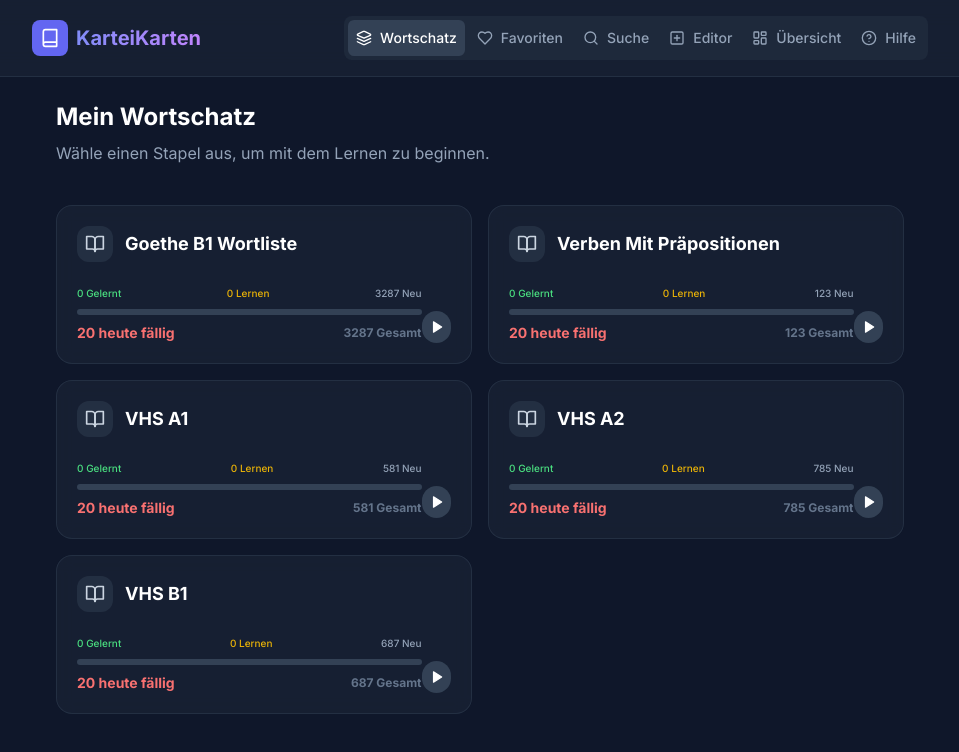
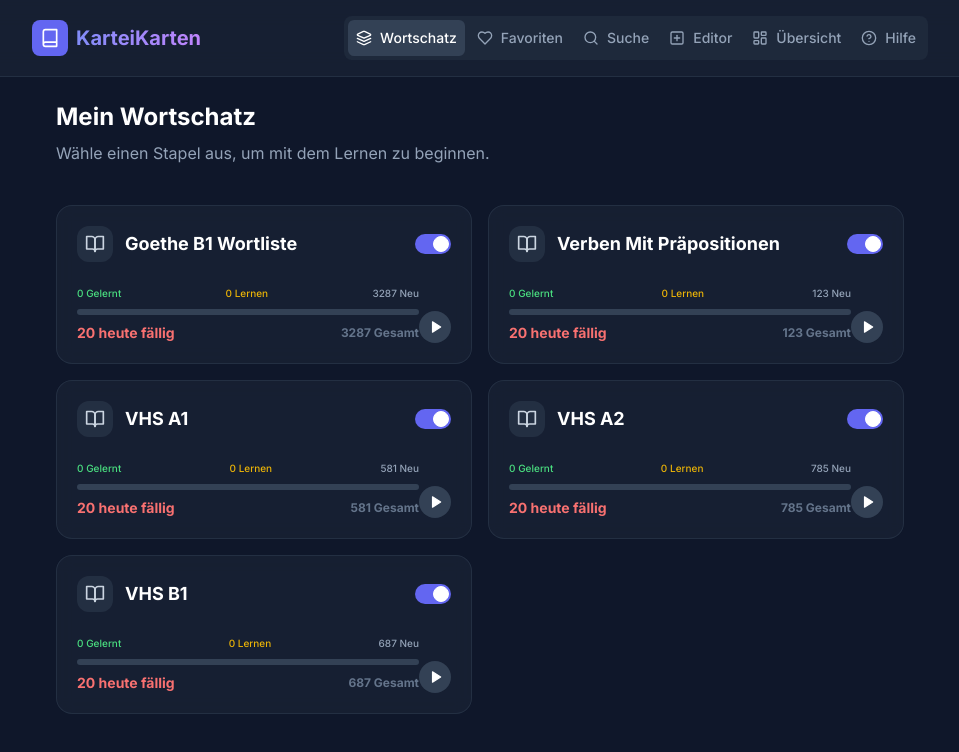
Before and after one commit to teyfikrumelli/tintin, a React (Vite) app: page / in a window 1280 px wide. Shown: the top 752 px of the page, without its empty margins (160-1119 px from the left). Built offline with nearby package versions, Linux system fonts and the light colour scheme.

Commit message:
add on off deck button

```diff
--- a/src/components/Dashboard.jsx
+++ b/src/components/Dashboard.jsx
@@ -12,6 +12,7 @@ const Dashboard = () => {
   const resetDeckProgress = useStore(state => state.resetDeckProgress);
   const dailyNewLimit = useStore(state => state.dailyNewLimit || 20);
   const setDailyNewLimit = useStore(state => state.setDailyNewLimit);
+  const activeDecks = useStore(state => state.activeDecks || {});
   const fileInputRef = useRef(null);
 
 
@@ -78,7 +79,7 @@ const Dashboard = () => {
   const deckStatsMap = cards.reduce((acc, card) => {
     const deckName = card.deck || 'Uncategorized';
     if (!acc[deckName]) {
-      acc[deckName] = { name: deckName, total: 0, learned: 0, learning: 0, new: 0, due: 0, q1: 0, q3: 0, q4: 0, q5: 0, q6: 0 };
+      acc[deckName] = { name: deckName, deckId: card.deckId, total: 0, learned: 0, learning: 0, new: 0, due: 0, q1: 0, q3: 0, q4: 0, q5: 0, q6: 0 };
     }
     acc[deckName].total += 1;
     if (isLearned(card)) acc[deckName].learned += 1;
@@ -198,12 +199,18 @@ const Dashboard = () => {
           {deckStatsList.map(deck => {
             const learnedPercent = deck.total > 0 ? (deck.learned / deck.total) * 100 : 0;
             const learningPercent = deck.total > 0 ? (deck.learning / deck.total) * 100 : 0;
+            const isActive = activeDecks[deck.deckId] !== false;
 
             return (
-              <div key={deck.name} className="flex flex-col gap-2 p-3 bg-slate-900/50 rounded-xl">
+              <div key={deck.name} className={`flex flex-col gap-2 p-3 bg-slate-900/50 rounded-xl transition-opacity duration-300 ${isActive ? '' : 'opacity-60'}`}>
                 <div className="flex justify-between items-center gap-4">
                   <div className="flex items-center gap-2 min-w-0">
                     <span className="font-medium text-white truncate" title={deck.name}>{deck.name}</span>
+                    {!isActive && (
+                      <span className="text-[10px] bg-slate-800 text-slate-500 px-1.5 py-0.5 rounded-md font-semibold select-none">
+                        Inaktiv
+                      </span>
+                    )}
                     <button
                       onClick={() => {
                         if (window.confirm(`Sind Sie sicher, dass Sie den Lernfortschritt für "${deck.name}" zurücksetzen möchten?`)) {
--- a/src/components/Home.jsx
+++ b/src/components/Home.jsx
@@ -7,6 +7,8 @@ import { isDue, isLearned, isLearning } from '../lib/srsUtils';
 const Home = ({ onStartStudy }) => {
   const cards = useStore(state => state.getAllCards());
   const getCardsDueToday = useStore(state => state.getCardsDueToday);
+  const activeDecks = useStore(state => state.activeDecks || {});
+  const toggleDeckActive = useStore(state => state.toggleDeckActive);
 
   const dueCards = getCardsDueToday();
   const dueTodayCount = dueCards.length;
@@ -15,7 +17,15 @@ const Home = ({ onStartStudy }) => {
   const decksMap = cards.reduce((acc, card) => {
     const deckName = card.deck || 'Uncategorized';
     if (!acc[deckName]) {
-      acc[deckName] = { name: deckName, total: 0, due: 0, learned: 0, learning: 0, new: 0 };
+      acc[deckName] = {
+        name: deckName,
+        deckId: card.deckId,
+        total: 0,
+        due: 0,
+        learned: 0,
+        learning: 0,
+        new: 0
+      };
     }
     acc[deckName].total += 1;
 
@@ -31,7 +41,14 @@ const Home = ({ onStartStudy }) => {
     decksMap[deckName].due = getCardsDueToday(deckName).length;
   });
 
-  const decksList = Object.values(decksMap).sort((a, b) => a.name.localeCompare(b.name));
+  // Sort: active decks on top, then alphabetically
+  const decksList = Object.values(decksMap).sort((a, b) => {
+    const aActive = activeDecks[a.deckId] !== false;
+    const bActive = activeDecks[b.deckId] !== false;
+    if (aActive && !bActive) return -1;
+    if (!aActive && bActive) return 1;
+    return a.name.localeCompare(b.name);
+  });
 
   return (
     <div className="flex flex-col gap-8 animate-in fade-in slide-in-from-bottom-4 duration-500">
@@ -43,17 +60,46 @@ const Home = ({ onStartStudy }) => {
       <div className="grid grid-cols-1 md:grid-cols-2 gap-4">
 
         {/* Individual Sub-Decks */}
-        {decksList.map(deck => (
+        {decksList.map(deck => {
+          const isActive = activeDecks[deck.deckId] !== false;
+
+          return (
             <div
               key={deck.name}
-            className="group bg-slate-800/50 backdrop-blur border border-slate-700/50 p-5 rounded-2xl flex flex-col gap-4 hover:border-slate-500 transition-colors cursor-pointer"
-            onClick={() => onStartStudy(deck.name)}
+              className={`group bg-slate-800/50 backdrop-blur border p-5 rounded-2xl flex flex-col gap-4 transition-all duration-300 ${
+                isActive
+                  ? 'border-slate-700/50 hover:border-slate-500 cursor-pointer'
+                  : 'border-slate-800/40 opacity-50 cursor-default'
+              }`}
+              onClick={() => isActive && onStartStudy(deck.name)}
             >
-            <div className="flex items-center gap-3">
-              <div className="p-2 bg-slate-700/50 text-slate-300 rounded-xl group-hover:text-white transition-colors">
+              <div className="flex items-center justify-between gap-3 w-full">
+                <div className="flex items-center gap-3 min-w-0">
+                  <div className={`p-2 rounded-xl transition-colors ${
+                    isActive
+                      ? 'bg-slate-700/50 text-slate-300 group-hover:text-white'
+                      : 'bg-slate-800/80 text-slate-600'
+                  }`}>
                     <BookOpen size={20} />
                   </div>
-              <h3 className="text-lg font-bold text-white flex-1">{deck.name}</h3>
+                  <h3 className={`text-lg font-bold truncate ${isActive ? 'text-white' : 'text-slate-500'}`}>
+                    {deck.name}
+                  </h3>
+                </div>
+
+                {/* Active/Inactive Toggle Switch */}
+                <label
+                  className="relative inline-flex items-center cursor-pointer select-none shrink-0"
+                  onClick={(e) => e.stopPropagation()}
+                >
+                  <input
+                    type="checkbox"
+                    checked={isActive}
+                    onChange={() => toggleDeckActive(deck.deckId)}
+                    className="sr-only peer"
+                  />
+                  <div className="w-9 h-5 bg-slate-700 rounded-full peer peer-checked:after:translate-x-full peer-checked:after:border-white after:content-[''] after:absolute after:top-[2px] after:left-[2px] after:bg-white after:border-slate-300 after:border after:rounded-full after:h-4 after:w-4 after:transition-all peer-checked:bg-indigo-500"></div>
+                </label>
               </div>
 
               <div className="flex justify-between items-end mt-2">
@@ -74,18 +120,30 @@ const Home = ({ onStartStudy }) => {
                     />
                   </div>
                   <div className="flex justify-between items-center text-sm font-bold">
+                    {isActive ? (
                       <span className={deck.due > 0 ? 'text-red-400' : 'text-green-400'}>
                         {deck.due} heute fällig
                       </span>
+                    ) : (
+                      <span className="text-slate-500">Inaktiv</span>
+                    )}
                     <span className="text-slate-500 text-xs">{deck.total} Gesamt</span>
                   </div>
                 </div>
-              <div className="w-8 h-8 rounded-full bg-slate-700 flex items-center justify-center group-hover:bg-indigo-500 transition-colors text-white">
+
+                {isActive ? (
+                  <div className="w-8 h-8 rounded-full bg-slate-700 flex items-center justify-center group-hover:bg-indigo-500 transition-colors text-white shrink-0">
                     <Play size={14} fill="currentColor" className="ml-0.5" />
                   </div>
+                ) : (
+                  <div className="text-slate-600 text-xs font-semibold px-2 py-1 bg-slate-800/80 rounded-lg shrink-0 select-none">
+                    Deaktiviert
+                  </div>
+                )}
               </div>
             </div>
-        ))}
+          );
+        })}
       </div>
     </div>
   );
--- a/src/store/useStore.js
+++ b/src/store/useStore.js
@@ -37,6 +37,7 @@ export const useStore = create(
       newCardsLimitIncrements: {}, // Maps dateStr -> increment amount
       customCards: [], // Array of custom cards created by the user
       dailyNewLimit: 20, // Daily new cards limit
+      activeDecks: {}, // Maps deckId -> boolean (default true)
       stats: {
         totalReviews: 0,
         cardsLearned: 0,
@@ -46,6 +47,18 @@ export const useStore = create(
           4: 0,
           5: 0
         }
+      },
+
+      toggleDeckActive: (deckId) => {
+        set((state) => {
+          const current = state.activeDecks?.[deckId] !== false;
+          return {
+            activeDecks: {
+              ...(state.activeDecks || {}),
+              [deckId]: !current
+            }
+          };
+        });
       },
 
       increaseNewCardsLimit: (deckName, amount) => {
@@ -176,11 +189,20 @@ export const useStore = create(
 
         const srsDataMap = get().srsDataMap;
         const allCards = [...cardsData, ...(get().customCards || [])];
+        const activeDecks = get().activeDecks || {};
 
         // Filter cards by deck if a specific deck is requested
-        const filteredCardsData = deckName && deckName !== 'all'
-          ? allCards.filter(card => card.deck === deckName)
-          : allCards;
+        let filteredCardsData = allCards;
+        if (deckName && deckName !== 'all') {
+          const deckCards = allCards.filter(card => card.deck === deckName);
+          const deckId = deckCards[0]?.deckId;
+          if (deckId && activeDecks[deckId] === false) {
+            return [];
+          }
+          filteredCardsData = deckCards;
+        } else {
+          filteredCardsData = allCards.filter(card => activeDecks[card.deckId] !== false);
+        }
 
         // Count how many new cards have been introduced today (for this deck/all)
         let introducedTodayCount = 0;
@@ -247,7 +269,8 @@ export const useStore = create(
           favorites: [],
           newCardsLimitIncrements: {},
           customCards: [],
-          dailyNewLimit: 20
+          dailyNewLimit: 20,
+          activeDecks: {}
         });
       },
 
@@ -284,7 +307,8 @@ export const useStore = create(
           favorites: importedData.favorites || state.favorites,
           newCardsLimitIncrements: importedData.newCardsLimitIncrements || state.newCardsLimitIncrements || {},
           customCards: importedData.customCards || state.customCards || [],
-          dailyNewLimit: importedData.dailyNewLimit || state.dailyNewLimit || 20
+          dailyNewLimit: importedData.dailyNewLimit || state.dailyNewLimit || 20,
+          activeDecks: importedData.activeDecks || state.activeDecks || {}
         }));
       }
     }),
@@ -296,7 +320,8 @@ export const useStore = create(
         favorites: state.favorites,
         newCardsLimitIncrements: state.newCardsLimitIncrements,
         customCards: state.customCards,
-        dailyNewLimit: state.dailyNewLimit
+        dailyNewLimit: state.dailyNewLimit,
+        activeDecks: state.activeDecks
       }),
     }
   )
```
Lines whose indentation alone changed are shown as unchanged.
